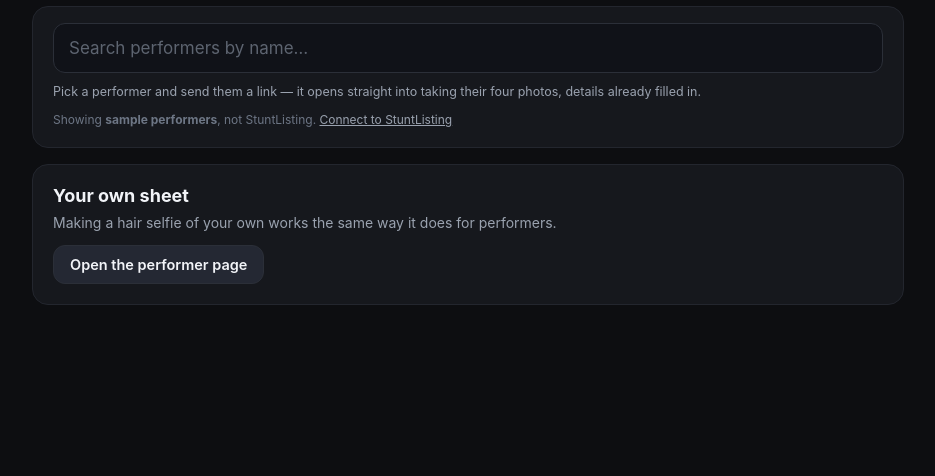
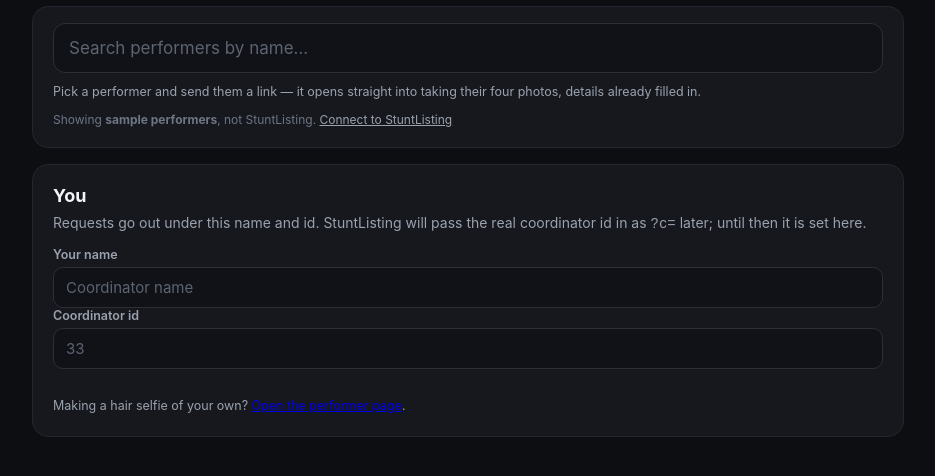
Before and after one commit to jamiestuntlisting/hairselfie, a website: page public/coordinator.html in a window 1280 px wide. Shown: the part 78-554 px from the top of the page, without its empty margins (172-1107 px from the left). Drawn offline with Linux system fonts and the light colour scheme.

Commit message:
Coordinator page: editable name and id, no sign-in
Replaces the coordinator-only lock with a "You" panel holding the name
and id that requests go out under.

```diff
--- a/public/coordinator.html
+++ b/public/coordinator.html
@@ -35,7 +35,6 @@
              aria-controls="perf-listbox" aria-label="Search performers" autocomplete="off">
       <div class="ac-list" id="perf-listbox" role="listbox" hidden></div>
     </div>
-    <p id="coord-note" class="locked-note" hidden>This tool is locked — coordinators only.</p>
     <p class="hint hint-small">Pick a performer and send them a link — it opens straight into
       taking their four photos, details already filled in.</p>
 
@@ -44,10 +43,24 @@
 
   <section class="panel">
     <div class="panel-head panel-head-plain">
-      <h2>Your own sheet</h2>
+      <h2>You</h2>
     </div>
-    <p class="hint">Making a hair selfie of your own works the same way it does for performers.</p>
-    <a class="btn" href="index.html">Open the performer page</a>
+    <p class="hint">Requests go out under this name and id. StuntListing will pass the real
+      coordinator id in as <code>?c=</code> later; until then it is set here.</p>
+    <div class="who-row">
+      <div class="field">
+        <label for="c-name">Your name</label>
+        <input id="c-name" type="text" placeholder="Coordinator name" autocomplete="name">
+      </div>
+      <div class="field field-narrow">
+        <label for="c-id">Coordinator id</label>
+        <input id="c-id" type="text" inputmode="numeric" placeholder="33">
+      </div>
+    </div>
+    <p class="send-status" id="who-status" aria-live="polite"></p>
+    <p class="hint hint-small">
+      Making a hair selfie of your own? <a href="index.html">Open the performer page</a>.
+    </p>
   </section>
 </main>
 
@@ -56,7 +69,6 @@
 <script src="js/config.js"></script>
 <script src="js/graphql.js"></script>
 <script src="js/api.js"></script>
-<script src="js/signin.js"></script>
 <script src="js/coordinator.js"></script>
 </body>
 </html>
```
